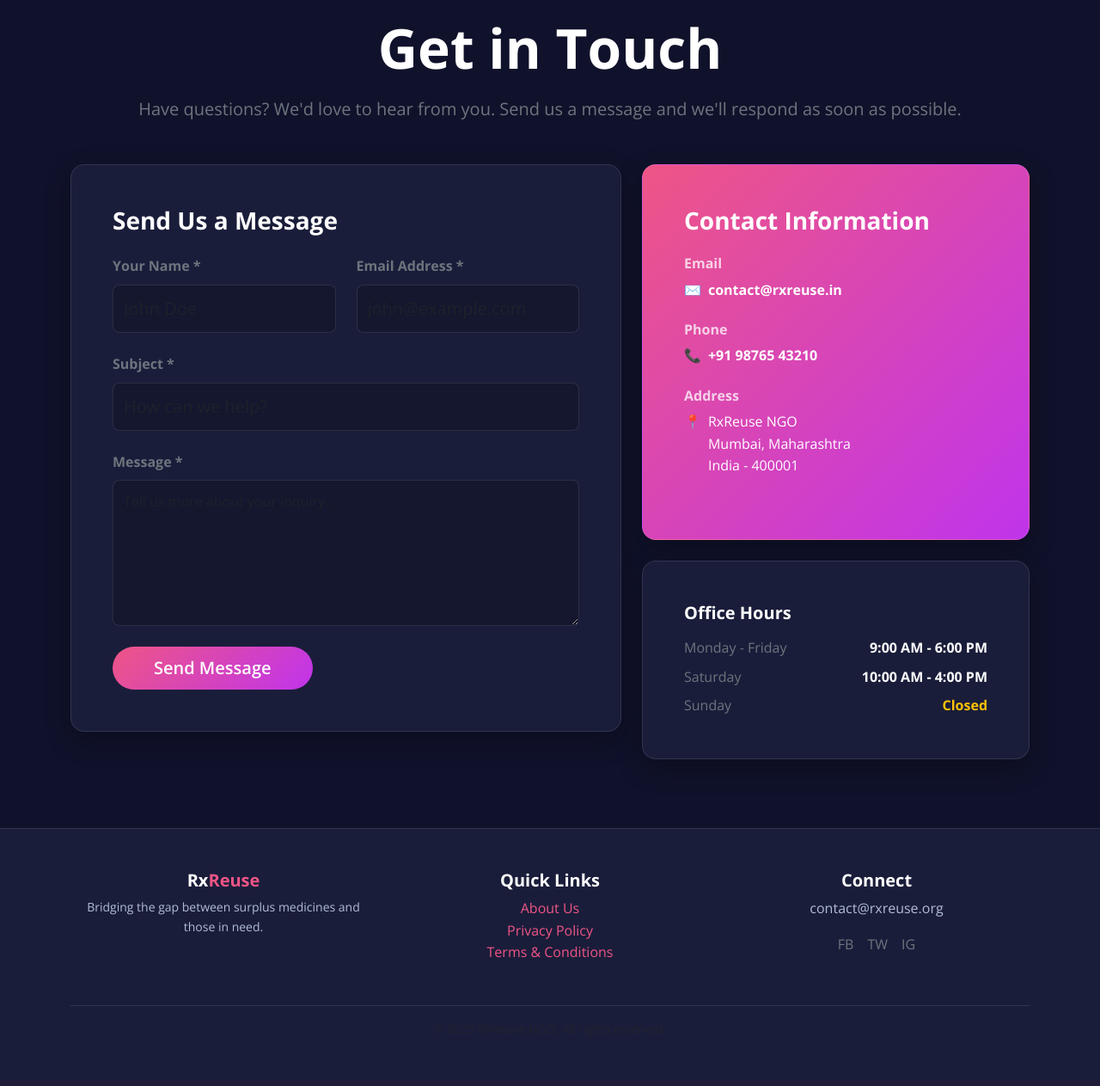
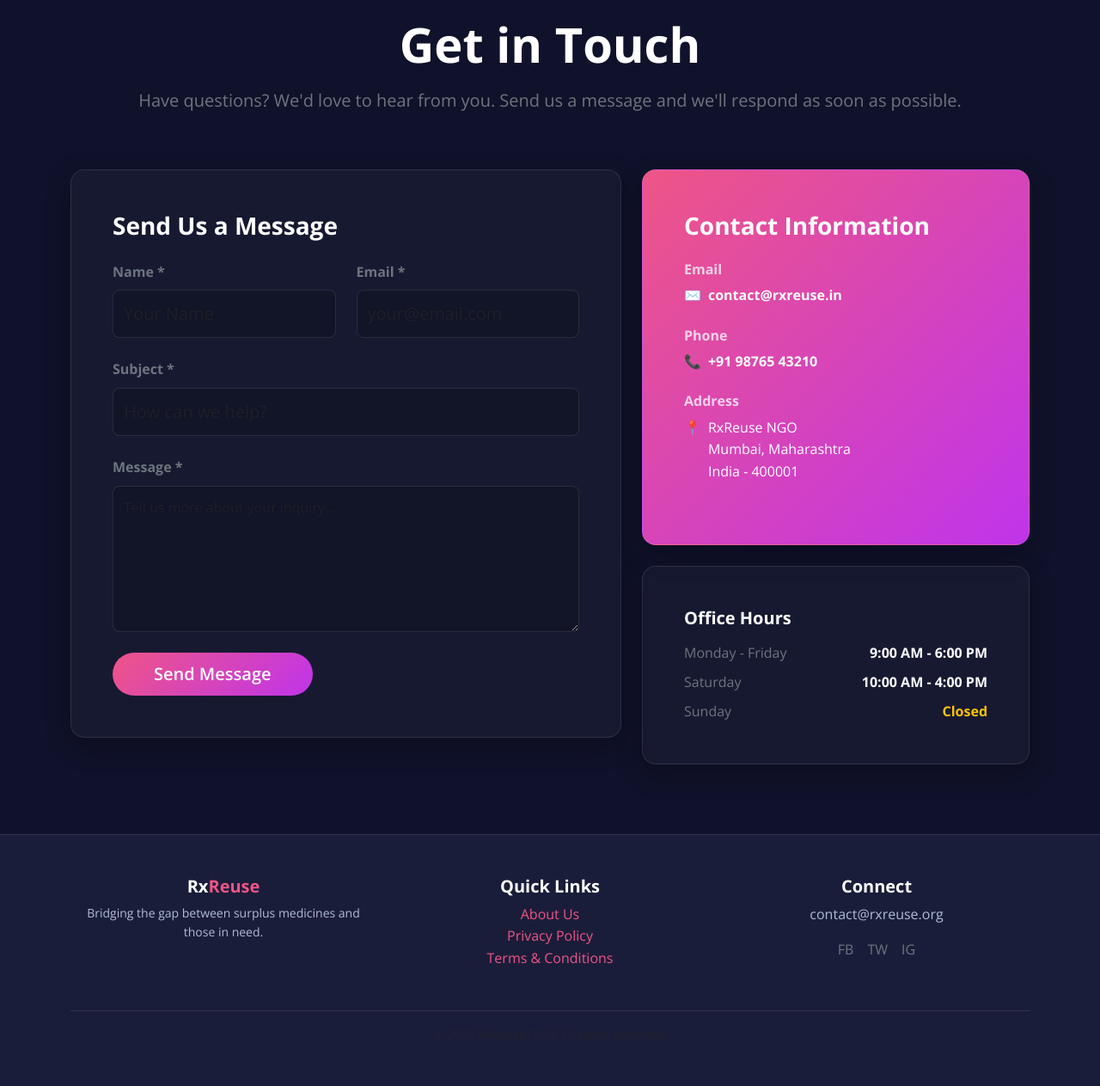
Before and after one commit to MRCPFaculty/rxreuse.in, a Django app: page /contact/ in a window 1280 px wide. Shown: the part 82-1345 px from the top of the page at 86% size. Before the commit the page ends 1283 px from the top, so only its background shows below. Run offline with Django 5.2, Linux system fonts and the light colour scheme.

Commit message:
Create functional contact page with form submission

```diff
--- /dev/null
+++ b/community/contact_forms.py
@@ -0,0 +1,30 @@
+from django import forms
+from .contact_models import ContactMessage
+
+class ContactForm(forms.ModelForm):
+    class Meta:
+        model = ContactMessage
+        fields = ['name', 'email', 'subject', 'message']
+        widgets = {
+            'name': forms.TextInput(attrs={
+                'class': 'form-control form-control-lg',
+                'placeholder': 'Your Name',
+                'style': 'background: rgba(0,0,0,0.2); border-color: rgba(255,255,255,0.1); color: white;'
+            }),
+            'email': forms.EmailInput(attrs={
+                'class': 'form-control form-control-lg',
+                'placeholder': 'your@email.com',
+                'style': 'background: rgba(0,0,0,0.2); border-color: rgba(255,255,255,0.1); color: white;'
+            }),
+            'subject': forms.TextInput(attrs={
+                'class': 'form-control form-control-lg',
+                'placeholder': 'How can we help?',
+                'style': 'background: rgba(0,0,0,0.2); border-color: rgba(255,255,255,0.1); color: white;'
+            }),
+            'message': forms.Textarea(attrs={
+                'class': 'form-control',
+                'rows': 6,
+                'placeholder': 'Tell us more about your inquiry...',
+                'style': 'background: rgba(0,0,0,0.2); border-color: rgba(255,255,255,0.1); color: white;'
+            }),
+        }
--- /dev/null
+++ b/community/contact_models.py
@@ -0,0 +1,17 @@
+from django.db import models
+
+class ContactMessage(models.Model):
+    name = models.CharField(max_length=200)
+    email = models.EmailField()
+    subject = models.CharField(max_length=300)
+    message = models.TextField()
+    created_at = models.DateTimeField(auto_now_add=True)
+    is_read = models.BooleanField(default=False)
+
+    class Meta:
+        ordering = ['-created_at']
+        verbose_name = 'Contact Message'
+        verbose_name_plural = 'Contact Messages'
+
+    def __str__(self):
+        return f"{self.name} - {self.subject}"
--- /dev/null
+++ b/community/contact_views.py
@@ -0,0 +1,18 @@
+from django.shortcuts import render, redirect
+from django.views.generic import FormView
+from django.contrib import messages
+from .contact_forms import ContactForm
+
+class ContactView(FormView):
+    template_name = 'pages/contact.html'
+    form_class = ContactForm
+    success_url = '/contact/'
+
+    def form_valid(self, form):
+        form.save()
+        messages.success(self.request, '✅ Thank you! Your message has been sent successfully. We\'ll get back to you soon.')
+        return super().form_valid(form)
+
+    def form_invalid(self, form):
+        messages.error(self.request, '❌ Oops! There was an error sending your message. Please check the form and try again.')
+        return super().form_invalid(form)
--- a/rxreuse/urls.py
+++ b/rxreuse/urls.py
@@ -19,6 +19,7 @@ from django.urls import path, include
 from django.conf import settings
 from django.conf.urls.static import static
 from django.views.generic import TemplateView
+from community.contact_views import ContactView
 
 urlpatterns = [
     path('admin/', admin.site.urls),
@@ -32,7 +33,7 @@ urlpatterns = [
 
     # Static Pages
     path('about/', TemplateView.as_view(template_name='pages/about.html'), name='about'),
-    path('contact/', TemplateView.as_view(template_name='pages/contact.html'), name='contact'),
+    path('contact/', ContactView.as_view(), name='contact'),
     path('privacy/', TemplateView.as_view(template_name='pages/privacy.html'), name='privacy'),
     path('terms/', TemplateView.as_view(template_name='pages/terms.html'), name='terms'),
     path('refund-policy/', TemplateView.as_view(template_name='pages/refund_policy.html'), name='refund_policy'),
--- a/templates/pages/contact.html
+++ b/templates/pages/contact.html
@@ -1,44 +1,60 @@
 {% extends 'base.html' %}
 
 {% block content %}
-<div class="row">
-    <div class="col-12">
 <!-- Header -->
-        <div class="text-center mb-5">
-            <h1 class="display-3 fw-bold mb-3">Get in Touch</h1>
-            <p class="lead text-secondary">Have questions? We'd love to hear from you. Send us a message and we'll
-                respond as soon as possible.</p>
+<div class="row mb-5">
+    <div class="col-12 text-center">
+        <h1 class="display-4 fw-bold mb-3">Get in Touch</h1>
+        <p class="lead text-secondary">Have questions? We'd love to hear from you. Send us a message and we'll respond
+            as soon as possible.</p>
+    </div>
 </div>
 
 <div class="row">
     <!-- Contact Form -->
     <div class="col-lg-7 mb-5">
-                <div class="card p-5">
+        <div class="card p-5" style="background: rgba(255,255,255,0.03); border-radius: 16px;">
             <h3 class="fw-bold mb-4">Send Us a Message</h3>
-                    <form>
+
+            {% if messages %}
+            {% for message in messages %}
+            <div class="ale fade show mb-4" role="alert">
+                {{ message }}
+                <button type="button" class="btn-close" data-bs-dismiss="alert"></button>
+            </div>
+            {% endfor %}
+            {% endif %}
+
+            <form method="POST">
+                {% csrf_token %}
                 <div class="row">
                     <div class="col-md-6 mb-4">
-                                <label class="form-label text-secondary fw-bold">Your Name *</label>
-                                <input type="text" class="form-control form-control-lg" placeholder="John Doe" required
-                                    style="background: rgba(0,0,0,0.2); border-color: rgba(255,255,255,0.1); color: white;">
+                        <label class="form-label text-secondary fw-bold">{{ form.name.label }} *</label>
+                        {{ form.name }}
+                        {% if form.name.errors %}
+                        <div class="text-danger small mt-1">{{ form.name.errors }}</div>
+                        {% endif %}
                     </div>
                     <div class="col-md-6 mb-4">
-                                <label class="form-label text-secondary fw-bold">Email Address *</label>
-                                <input type="email" class="form-control form-control-lg" placeholder="john@example.com"
-                                    required
-                                    style="background: rgba(0,0,0,0.2); border-color: rgba(255,255,255,0.1); color: white;">
+                        <label class="form-label text-secondary fw-bold">{{ form.email.label }} *</label>
+                        {{ form.email }}
+                        {% if form.email.errors %}
+                        <div class="text-danger small mt-1">{{ form.email.errors }}</div>
+                        {% endif %}
                     </div>
                     <div class="col-12 mb-4">
-                                <label class="form-label text-secondary fw-bold">Subject *</label>
-                                <input type="text" class="form-control form-control-lg" placeholder="How can we help?"
-                                    required
-                                    style="background: rgba(0,0,0,0.2); border-color: rgba(255,255,255,0.1); color: white;">
+                        <label class="form-label text-secondary fw-bold">{{ form.subject.label }} *</label>
+                        {{ form.subject }}
+                        {% if form.subject.errors %}
+                        <div class="text-danger small mt-1">{{ form.subject.errors }}</div>
+                        {% endif %}
                     </div>
                     <div class="col-12 mb-4">
-                                <label class="form-label text-secondary fw-bold">Message *</label>
-                                <textarea class="form-control" rows="6" placeholder="Tell us more about your inquiry..."
-                                    required
-                                    style="background: rgba(0,0,0,0.2); border-color: rgba(255,255,255,0.1); color: white;"></textarea>
+                        <label class="form-label text-secondary fw-bold">{{ form.message.label }} *</label>
+                        {{ form.message }}
+                        {% if form.message.errors %}
+                        <div class="text-danger small mt-1">{{ form.message.errors }}</div>
+                        {% endif %}
                     </div>
                 </div>
                 <button type="submit" class="btn btn-primary btn-lg px-5">Send Message</button>
@@ -48,7 +64,7 @@
 
     <!-- Contact Info -->
     <div class="col-lg-5">
-                <div class="card p-5 mb-4" style="background: var(--gradient-primary);">
+        <div class="card p-5 mb-4" style="background: var(--gradient-primary); border-radius: 16px;">
             <h3 class="fw-bold mb-4 text-white">Contact Information</h3>
             <div class="mb-4">
                 <h6 class="text-white opacity-75 mb-2">Email</h6>
@@ -59,8 +75,7 @@
             </div>
             <div class="mb-4">
                 <h6 class="text-white opacity-75 mb-2">Phone</h6>
-                        <a href="tel:+919876543210"
-                            class="text-white text-decoration-none fw-bold d-flex align-items-center">
+                <a href="tel:+919876543210" class="text-white text-decoration-none fw-bold d-flex align-items-center">
                     <span class="me-2">📞</span> +91 98765 43210
                 </a>
             </div>
@@ -73,7 +88,7 @@
             </div>
         </div>
 
-                <div class="card p-5">
+        <div class="card p-5" style="background: rgba(255,255,255,0.03); border-radius: 16px;">
             <h5 class="fw-bold mb-3">Office Hours</h5>
             <div class="mb-2 d-flex justify-content-between">
                 <span class="text-secondary">Monday - Friday</span>
@@ -90,6 +105,4 @@
         </div>
     </div>
 </div>
-    </div>
-</div>
 {% endblock %}
```
Also changed, not shown: community/contact_admin.py (added, +16 -0 lines). Lines whose indentation alone changed are shown as unchanged.
